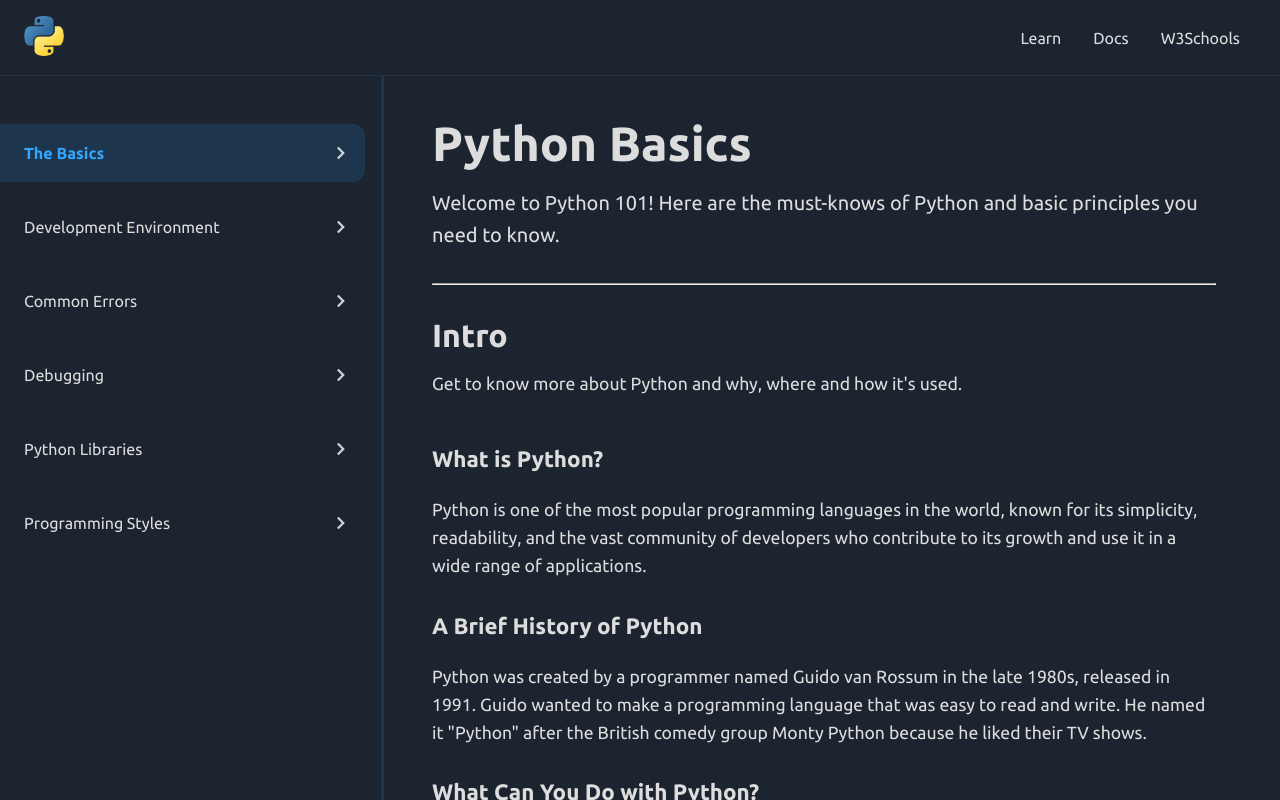
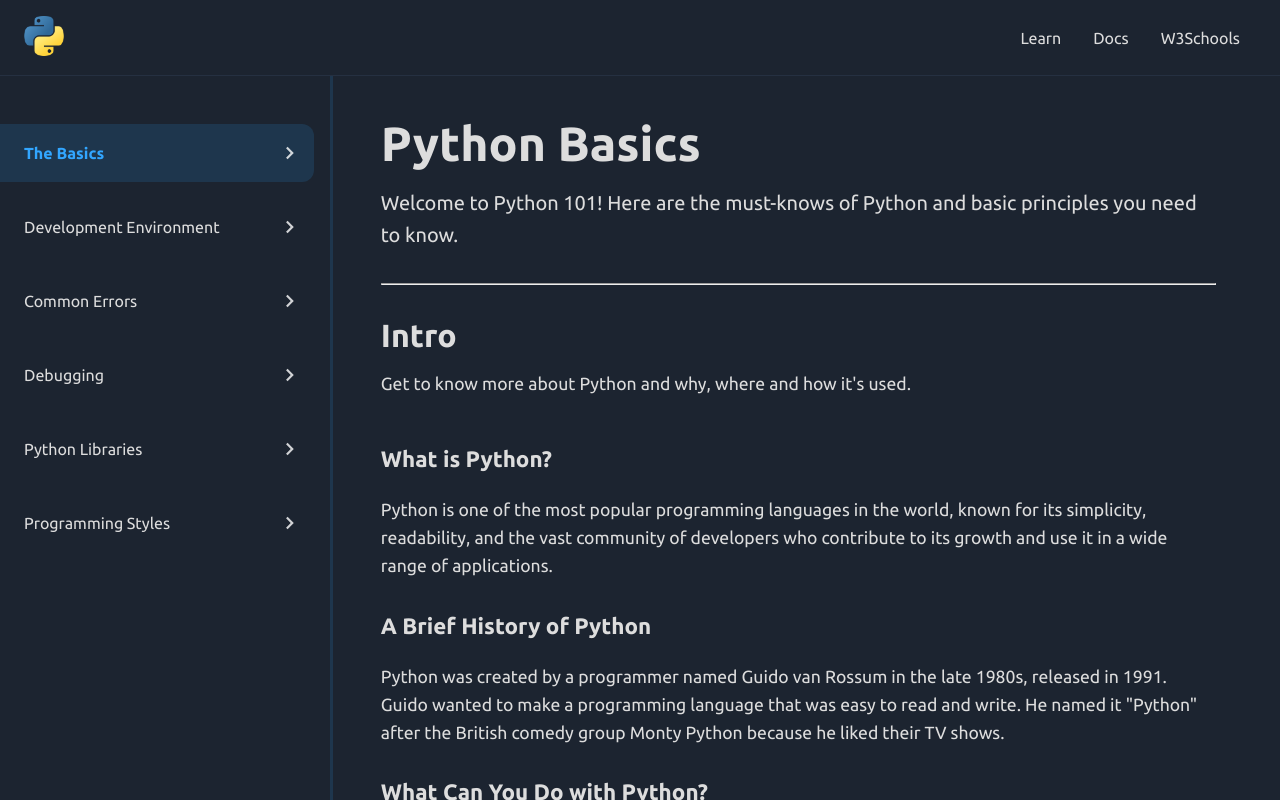
Before and after one commit to nataliadgalindo/python-wiki, a React (Vite) app: page /learn in a window 1280 px wide. Shown: the top 800 px of the page. Built offline with nearby package versions, Linux system fonts and the light colour scheme.

Commit message:
update styles

```diff
--- a/src/index.css
+++ b/src/index.css
@@ -128,14 +128,14 @@
 
 .grid-container {
   display: grid;
-  grid-template-columns: 30% 70%;
+  grid-template-columns: 26% 74%;
 }
 
 /* side nav */
 
 .side-nav {
   position: fixed;
-  width: 30%;
+  width: 26%;
   height: 100%;
   padding: 2.5rem 1rem 0 0;
   border-right: 3px solid var(--grayish-blue);
```
